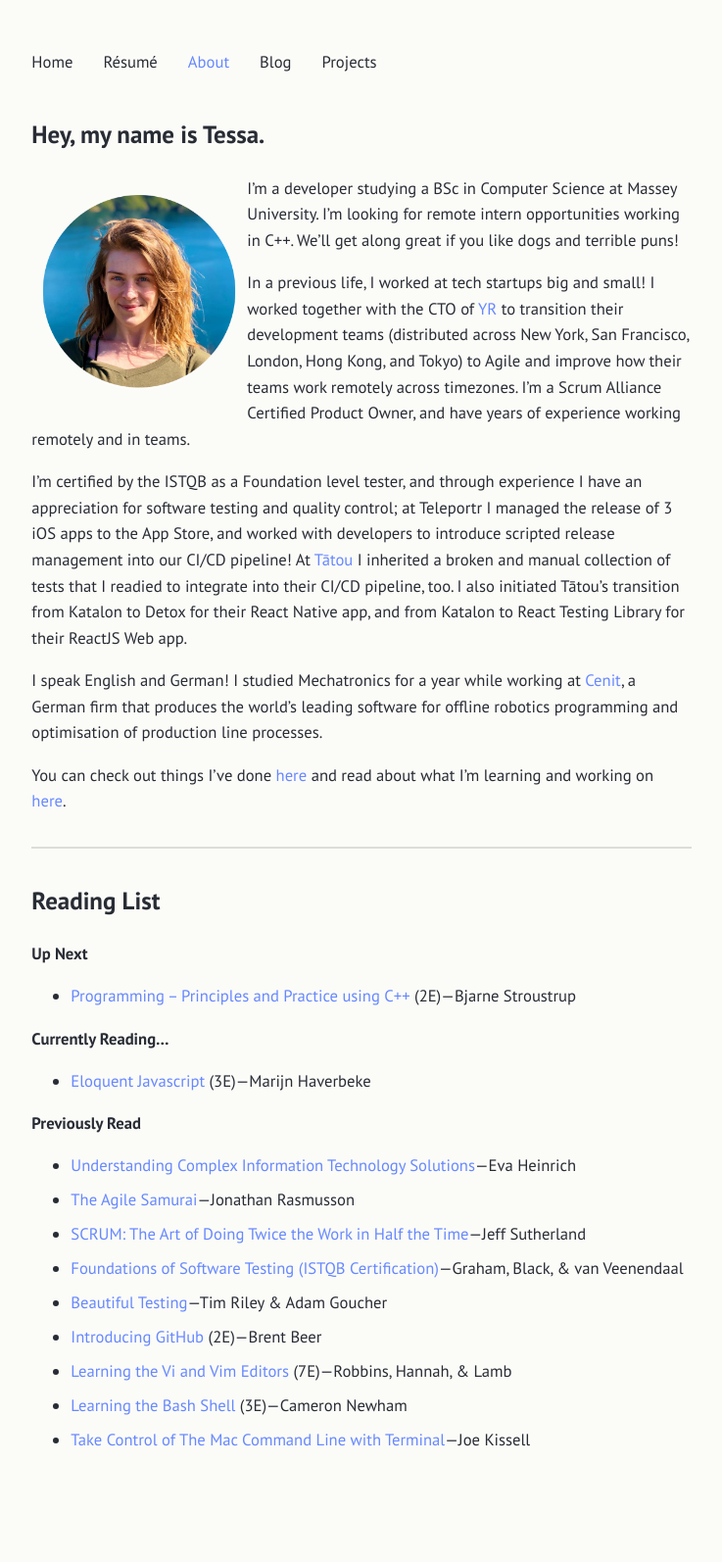
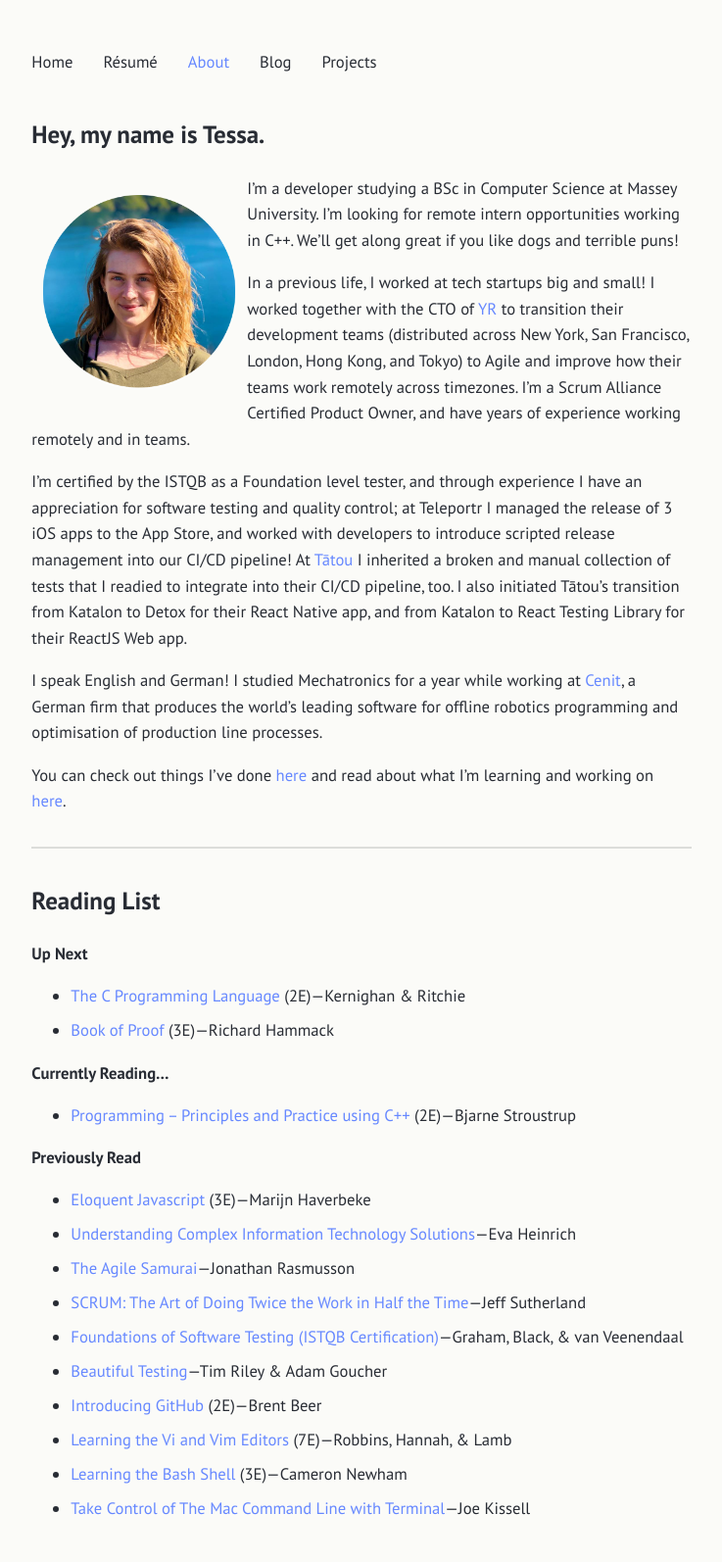
Before and after one commit to tessapower/tessapower.github.io, a Jekyll site: the page built from src/about.md, in a window 1280 px wide. Shown: the whole page at 98% size, without its empty margins (271-1008 px from the left). Built offline with Jekyll 4.4.1, drawn with Linux system fonts in a browser that asks for light colours; before the commit the page ends 1524 px from its top, so only the background shows below that.

Commit message:
Update books read and currently reading

```diff
--- a/src/about.md
+++ b/src/about.md
@@ -19,14 +19,16 @@ You can check out things I've done [here](/projects/) and read about what I'm le
 ## Reading List
 
 **Up Next**
+- [The C Programming Language](https://amzn.to/3lRMrCd) (2E)—Kernighan & Ritchie
+- [Book of Proof](https://amzn.to/31h0OGX) (3E)—Richard Hammack
+<br>
+
+**Currently Reading...**
 - [Programming -- Principles and Practice using C++](https://amzn.to/38ZTXGt) (2E)—Bjarne Stroustrup
 <br>
 
-**Currently Reading...**
+**Previously Read**
 - [Eloquent Javascript](https://amzn.to/2LMjeuY) (3E)—Marijn Haverbeke
-<br>
-
-**Previously Read**
 - [Understanding Complex Information Technology Solutions](https://amzn.to/35TBb1s)—Eva Heinrich
 - [The Agile Samurai](https://amzn.to/3bVOwdE)—Jonathan Rasmusson
 - [SCRUM: The Art of Doing Twice the Work in Half the Time](https://amzn.to/3oZDSGn)—Jeff Sutherland
```
